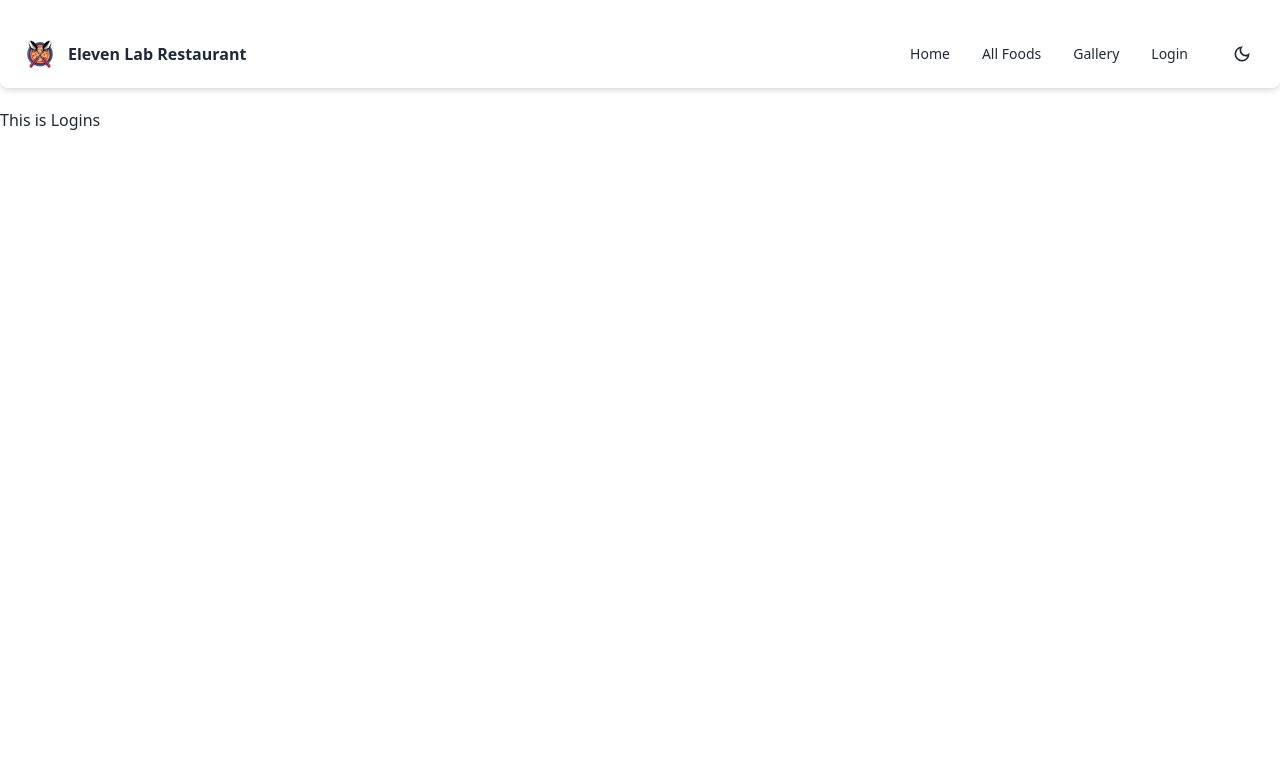
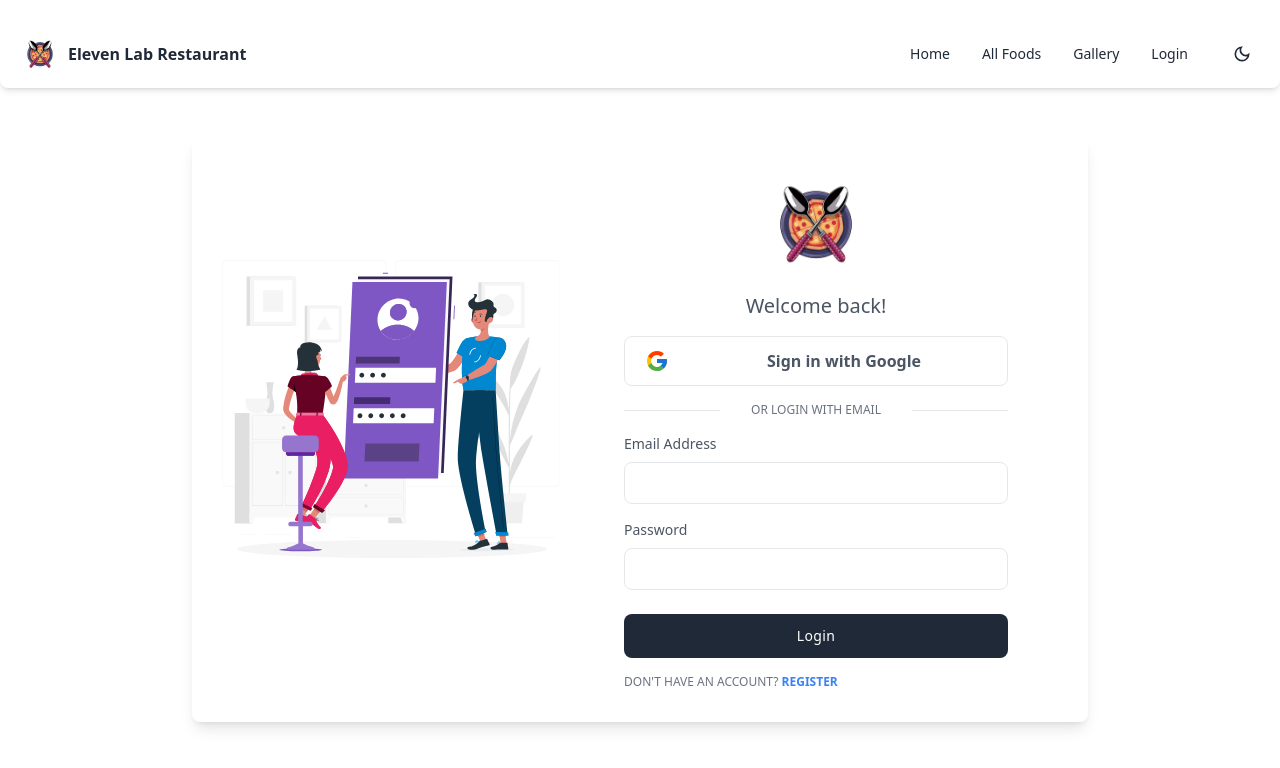
Before and after one commit to himu004/eleven-lab-restaurant, a React (Vite) app: page /login in a window 1280 px wide. Shown: the top 768 px of the page. Built offline with nearby package versions, Linux system fonts and the light colour scheme; no server answers.

Commit message:
Register Page some bug fixed and Login Page Implemented

```diff
--- a/src/pages/Login/Login.jsx
+++ b/src/pages/Login/Login.jsx
@@ -1,11 +1,174 @@
+import { Link, useLocation, useNavigate } from 'react-router-dom'
+import logo from '../../assets/logo1.png'
+import { useContext } from 'react'
+import toast from 'react-hot-toast'
+import { AuthContext } from '../../providers/Context'
+import Lottie from "react-lottie";
+import loginAnimationData from "../../assets/lottie/login_animation.json";
+const Login = () => {
+  const navigate = useNavigate()
+  const location = useLocation()
+  const from = location?.state || '/'
+
+  const { signIn, signInWithGoogle } = useContext(AuthContext)
+  // Google Signin
+  const handleGoogleSignIn = async () => {
+    try {
+      await signInWithGoogle()
+
+      toast.success('Signin Successful')
+      navigate(from, { replace: true })
+    } catch (err) {
+      console.log(err)
+      toast.error(err?.message)
+    }
+  }
+
+  // Email Password Signin
+  const handleSignIn = async e => {
+    e.preventDefault()
+    const form = e.target
+    const email = form.email.value
+    const pass = form.password.value
+    // console.log({ email, pass })
+    try {
+      //User Login
+      await signIn(email, pass)
+      toast.success('Signin Successful')
+      navigate(from, { replace: true })
+    } catch (err) {
+    //   console.log(err)
+      toast.error(err?.message)
+    }
+  }
+
+  const defaultOptions = {
+    loop: true,
+    autoplay: true,
+    animationData: loginAnimationData,
+    rendererSettings: {
+      preserveAspectRatio: "xMidYMid slice",
+    },
+  };
+
+  return (
+    <div className='flex justify-center items-center min-h-[calc(100vh-306px)] my-12'>
+      <div className='flex w-full max-w-sm mx-auto overflow-hidden bg-white rounded-lg shadow-lg  lg:max-w-4xl '>
+        <div>
+        <div className="hidden lg:block lg:w-1/2 pt-20">
+          <Lottie options={defaultOptions} height={400} width={400} />
+        </div>
+        </div>
+
+        <div className='w-full px-6 py-8 md:px-8 lg:w-1/2'>
+          <div className='flex justify-center mx-auto'>
+            <img className='w-auto h-28 sm:h-22' src={logo} alt='' />
+          </div>
+
+          <p className='mt-3 text-xl text-center text-gray-600 '>
+            Welcome back!
+          </p>
+
+          <div
+            onClick={handleGoogleSignIn}
+            className='flex cursor-pointer items-center justify-center mt-4 text-gray-600 transition-colors duration-300 transform border rounded-lg   hover:bg-gray-50 '
+          >
+            <div className='px-4 py-2'>
+              <svg className='w-6 h-6' viewBox='0 0 40 40'>
+                <path
+                  d='M36.3425 16.7358H35V16.6667H20V23.3333H29.4192C28.045 27.2142 24.3525 30 20 30C14.4775 30 10 25.5225 10 20C10 14.4775 14.4775 9.99999 20 9.99999C22.5492 9.99999 24.8683 10.9617 26.6342 12.5325L31.3483 7.81833C28.3717 5.04416 24.39 3.33333 20 3.33333C10.7958 3.33333 3.33335 10.7958 3.33335 20C3.33335 29.2042 10.7958 36.6667 20 36.6667C29.2042 36.6667 36.6667 29.2042 36.6667 20C36.6667 18.8825 36.5517 17.7917 36.3425 16.7358Z'
+                  fill='#FFC107'
+                />
+                <path
+                  d='M5.25497 12.2425L10.7308 16.2583C12.2125 12.59 15.8008 9.99999 20 9.99999C22.5491 9.99999 24.8683 10.9617 26.6341 12.5325L31.3483 7.81833C28.3716 5.04416 24.39 3.33333 20 3.33333C13.5983 3.33333 8.04663 6.94749 5.25497 12.2425Z'
+                  fill='#FF3D00'
+                />
+                <path
+                  d='M20 36.6667C24.305 36.6667 28.2167 35.0192 31.1742 32.34L26.0159 27.975C24.3425 29.2425 22.2625 30 20 30C15.665 30 11.9842 27.2359 10.5975 23.3784L5.16254 27.5659C7.92087 32.9634 13.5225 36.6667 20 36.6667Z'
+                  fill='#4CAF50'
+                />
+                <path
+                  d='M36.3425 16.7358H35V16.6667H20V23.3333H29.4192C28.7592 25.1975 27.56 26.805 26.0133 27.9758C26.0142 27.975 26.015 27.975 26.0158 27.9742L31.1742 32.3392C30.8092 32.6708 36.6667 28.3333 36.6667 20C36.6667 18.8825 36.5517 17.7917 36.3425 16.7358Z'
+                  fill='#1976D2'
+                />
+              </svg>
+            </div>
+
+            <span className='w-5/6 px-4 py-3 font-bold text-center'>
+              Sign in with Google
+            </span>
+          </div>
+
+          <div className='flex items-center justify-between mt-4'>
+            <span className='w-1/5 border-b  lg:w-1/4'></span>
+
+            <div className='text-xs text-center text-gray-500 uppercase  hover:underline'>
+              or login with email
+            </div>
+
+            <span className='w-1/5 border-b dark:border-gray-400 lg:w-1/4'></span>
+          </div>
+          <form onSubmit={handleSignIn}>
+            <div className='mt-4'>
+              <label
+                className='block mb-2 text-sm font-medium text-gray-600 '
+                htmlFor='LoggingEmailAddress'
+              >
+                Email Address
+              </label>
+              <input
+                id='LoggingEmailAddress'
+                autoComplete='email'
+                name='email'
+                className='block w-full px-4 py-2 text-gray-700 bg-white border rounded-lg    focus:border-blue-400 focus:ring-opacity-40  focus:outline-none focus:ring focus:ring-blue-300'
+                type='email'
+              />
+            </div>
+
+            <div className='mt-4'>
+              <div className='flex justify-between'>
+                <label
+                  className='block mb-2 text-sm font-medium text-gray-600 '
+                  htmlFor='loggingPassword'
+                >
+                  Password
+                </label>
+              </div>
+
+              <input
+                id='loggingPassword'
+                autoComplete='current-password'
+                name='password'
+                className='block w-full px-4 py-2 text-gray-700 bg-white border rounded-lg    focus:border-blue-400 focus:ring-opacity-40  focus:outline-none focus:ring focus:ring-blue-300'
+                type='password'
+              />
+            </div>
+            <div className='mt-6'>
+              <button
+                type='submit'
+                className='w-full px-6 py-3 text-sm font-medium tracking-wide text-white capitalize transition-colors duration-300 transform bg-gray-800 rounded-lg hover:bg-gray-700 focus:outline-none focus:ring focus:ring-gray-300 focus:ring-opacity-50'
+              >
+                Login
+              </button>
+            </div>
+          </form>
+
+          <div className='flex items-center justify-between mt-4'>
 
 
-const Login = () => {
-    return (
-        <div>
-            This is Logins
+            <Link
+              to="/register"
+              className="text-xs text-gray-500 uppercase hover:underline"
+            >
+              Don't have an account? <span className="font-bold text-blue-500">Register</span>
+            </Link>
+
+
+          </div>
         </div>
-    );
-};
+      </div>
+    </div>
+  )
+}
 
-export default Login;
+export default Login
--- a/src/pages/Register/Register.jsx
+++ b/src/pages/Register/Register.jsx
@@ -129,10 +129,7 @@
           </div>
           <form onSubmit={handleSignUp}>
             <div className="mt-4">
-              <label
-                className="block mb-2 text-sm font-medium text-gray-600"
-
-              >
+              <label className="block mb-2 text-sm font-medium text-gray-600">
                 Username
               </label>
               <input
@@ -213,25 +210,22 @@
                 type="submit"
                 className="w-full px-6 py-3 text-sm font-medium tracking-wide text-white capitalize transition-colors duration-300 transform bg-gray-800 rounded-lg hover:bg-gray-700 focus:outline-none focus:ring focus:ring-gray-300 focus:ring-opacity-50"
               >
-                Sign Up
+                Register
               </button>
             </div>
           </form>
 
           <div className="flex items-center justify-between mt-4">
-            <span className="w-1/5 border-b md:w-1/4"></span>
-
             <Link
               to="/login"
               className="text-xs text-gray-500 uppercase hover:underline"
             >
-              or sign in
+              Already have an account?{" "}
+              <span className="font-bold text-blue-500">Login</span>
             </Link>
-
-            <span className="w-1/5 border-b md:w-1/4"></span>
           </div>
         </div>
-        <div className="hidden lg:block lg:w-1/2">
+        <div className="hidden lg:block lg:w-1/2 pt-20">
           <Lottie options={defaultOptions} height={400} width={400} />
         </div>
       </div>
```
